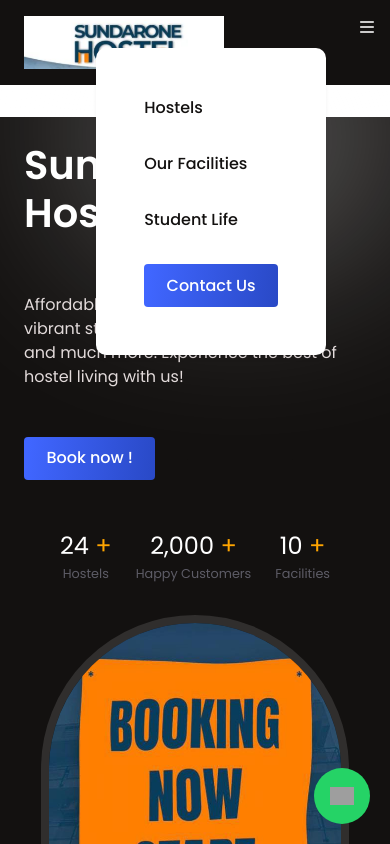
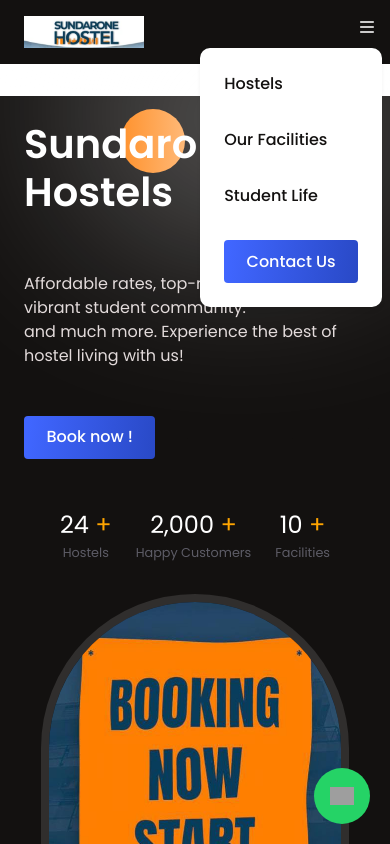
Before and after one commit to Karan-Palan/Sunderone-Hostel-Website, a React (Vite) app: page / in a window 390 px wide. Both pictures are taken after a click on the element 367 px from the left and 28 px from the top of the page. Shown: the top 844 px of the page. Built offline with nearby package versions, Linux system fonts and the light colour scheme; grey boxes are pictures that could not be loaded.

Commit message:
Header and contact section made responsive

```diff
--- a/src/components/Header/Header.css
+++ b/src/components/Header/Header.css
@@ -1,3 +1,4 @@
+/* General styles */
 .h-wrapper {
   z-index: 99;
   background-color: var(--black);
@@ -10,10 +11,13 @@
   padding-bottom: 1rem;
   color: var(--secondary);
   justify-content: space-between;
-  position: relative; /* Ensure the menu icon's absolute position is relative to this container */
+  position: relative;
+  display: flex;
+  align-items: center;
 }
 
 .h-menu {
+  display: flex;
   gap: 2rem;
 }
 
@@ -40,10 +44,10 @@
 .menu-icon {
   display: none;
   position: absolute;
-  top: 1rem; /* Adjust positioning as needed */
-  right: 1rem; /* Adjust positioning as needed */
+  top: 1rem;
+  right: 1rem;
   cursor: pointer;
-  z-index: 100; /* Ensure it's above other elements */
+  z-index: 100;
 }
 
 .mobile-menu {
@@ -53,14 +57,25 @@
   gap: 2rem;
   font-weight: 500;
   flex-direction: column;
-  right: 4rem;
-  top: 3rem;
+  right: 1rem;
+  top: 3.5rem;
   background: white;
   border-radius: 10px;
   transition: all 200ms ease;
   align-items: flex-start;
-  padding: 3rem;
+  padding: 2rem;
   box-shadow: 0px 4px 4px rgba(0, 0, 0, 0.05);
+}
+
+/* Media queries for responsiveness */
+@media (max-width: 1024px) {
+  .h-menu {
+    gap: 1.5rem;
+  }
+
+  .h-container img {
+    width: 150px;
+  }
 }
 
 @media (max-width: 768px) {
@@ -70,7 +85,29 @@
   .h-menu {
     display: none; /* Hide the default menu */
   }
+}
+
+@media (max-width: 480px) {
+  .h-container img {
+    width: 120px;
+  }
+
   .mobile-menu {
-    display: flex; /* Show mobile menu */
+    right: 0.5rem;
+    top: 3rem;
+    padding: 1.5rem;
   }
 }
+
+/* Ensure the mobile menu is hidden when not in use */
+@media (max-width: 768px) {
+  .mobile-menu {
+    display: none; /* Initially hidden */
+  }
+}
+
+@media (max-width: 768px) {
+  .mobile-menu.open {
+    display: flex; /* Show mobile menu when menu is open */
+  }
+}
--- a/src/components/Header/Header.jsx
+++ b/src/components/Header/Header.jsx
@@ -14,8 +14,7 @@ const Header = () => {
     <section className="h-wrapper">
       <div className="flexCenter innerWidth paddings h-container">
         <a href="link">
-          {" "}
-          <img src="./logo.png" alt="logo" width={200} />{" "}
+          <img src="./logo.png" alt="logo" width={200} />
         </a>
         <div className="flexCenter h-menu">
           <a href="#residencies">Hostels</a>
@@ -29,8 +28,7 @@ const Header = () => {
           <FontAwesomeIcon icon={faBars} />
         </div>
       </div>
-      {isMenuOpen && (
-        <div className="mobile-menu">
+      <div className={`mobile-menu ${isMenuOpen ? "open" : ""}`}>
         <a href="#residencies">Hostels</a>
         <a href="#value">Our Facilities</a>
         <a href="#get-started">Student Life</a>
@@ -38,7 +36,6 @@ const Header = () => {
           <a href="tel:9772379100">Contact Us</a>
         </button>
       </div>
-      )}
     </section>
   );
 };
```
Lines whose indentation alone changed are shown as unchanged.
